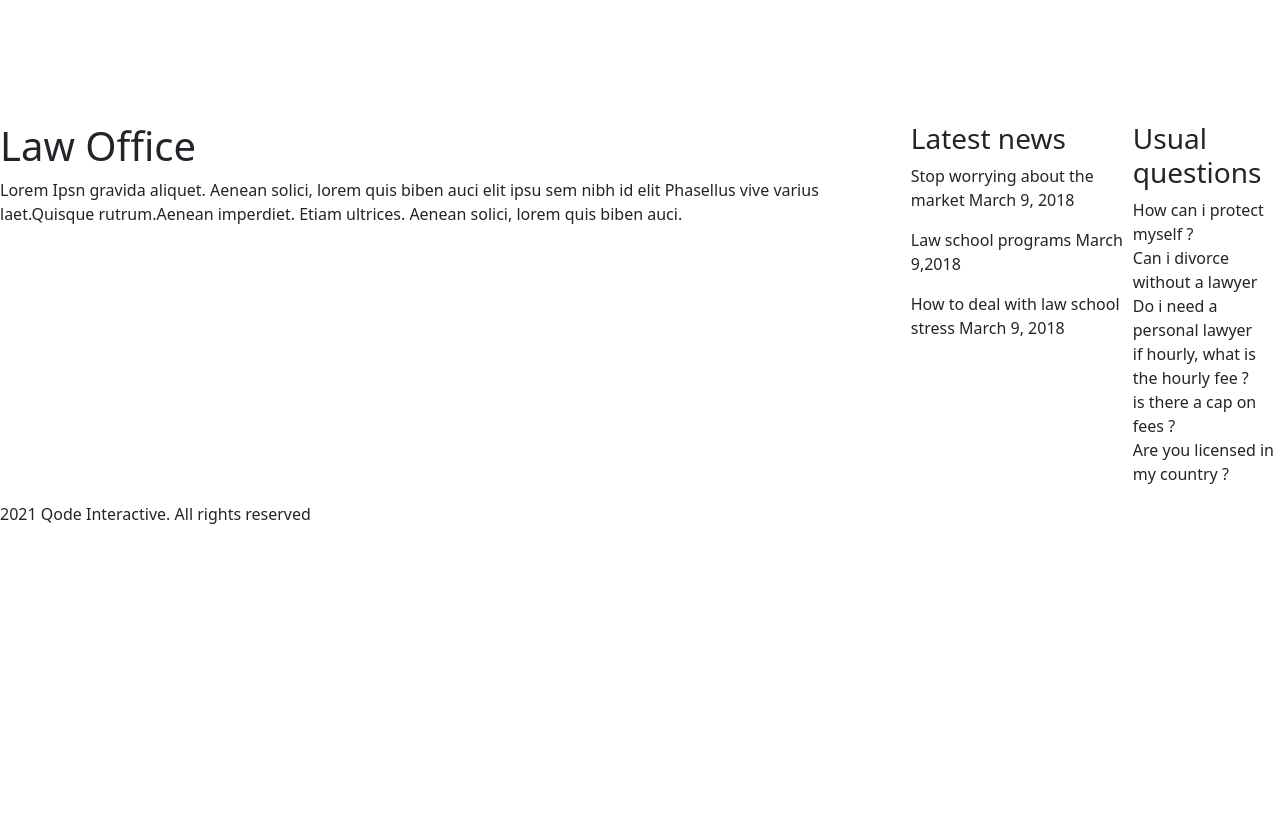
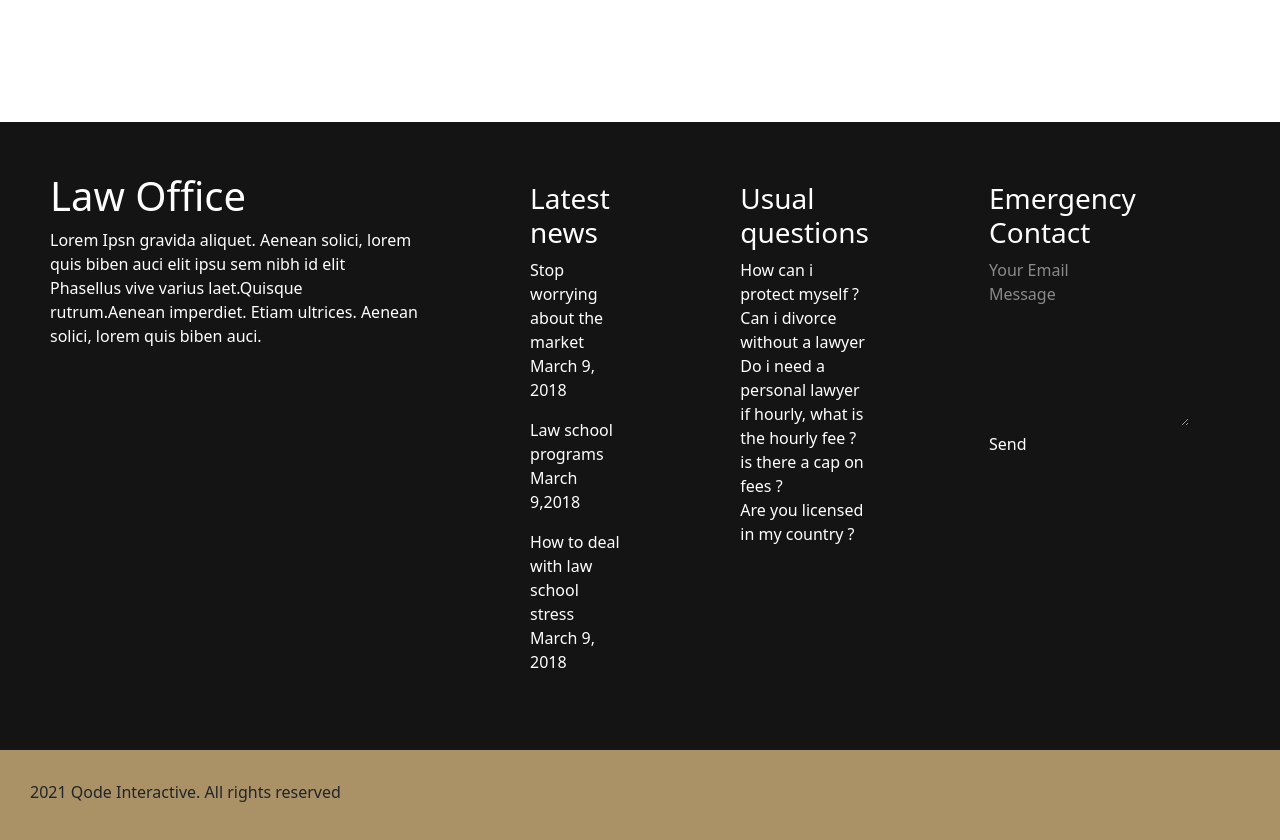
Before and after one commit to Toluwanimicode/Anwalt-Frontend, a React (Vite) app: page /team in a window 1280 px wide. Shown: the part 1120-1960 px from the top of the page. Before the commit the page ends 1662 px from the top, so only its background shows below. Built offline with nearby package versions, Linux system fonts and the light colour scheme.

Commit message:
added changes

```diff
--- a/src/components/Footer/Footer.css
+++ b/src/components/Footer/Footer.css
@@ -1,3 +1,25 @@
 .footer-section{
     display: flex;
+    background-color: #141414;
+    color: white;
 }
+.footer-end{
+    background-color: #AA9166;
+    padding: 30px;
+
+}
+.FooterSection-1{
+    padding-right: 50px;
+    padding-left: 50px;
+    padding-top: 50px;
+    padding-bottom: 50px;
+}
+.FooterSection-2{
+    padding: 60px;
+}
+.FooterSection-3{
+    padding: 60px;
+}
+.FooterSection-4{
+    padding: 60px;
+}
--- a/src/components/Footer/Footer.jsx
+++ b/src/components/Footer/Footer.jsx
@@ -5,7 +5,7 @@ const Footer = () => {
     return (
     <div >
         <div className='footer-section' >
-            <div>
+            <div className='FooterSection-1'>
                 <div>
                     <h1>Law Office</h1>
                     <p>Lorem Ipsn gravida aliquet. Aenean solici, lorem quis biben auci elit ipsu sem nibh id elit Phasellus vive varius laet.Quisque rutrum.Aenean imperdiet. Etiam ultrices. Aenean solici, lorem quis biben auci.</p>
@@ -17,7 +17,7 @@ const Footer = () => {
                     </div>
                 </div>
             </div>
-            <div>
+            <div className='FooterSection-2'>
                 <h3>Latest news</h3>
                 <p>Stop worrying about the market  March 9, 2018</p>
 
@@ -29,7 +29,7 @@ const Footer = () => {
                     March 9, 2018
                 </p>
             </div>
-            <div>
+            <div className='FooterSection-3'>
                 <h3>Usual questions</h3>
                 <p>How can i protect myself ?
                     <br></br>
@@ -45,9 +45,16 @@ const Footer = () => {
 
                 </p>
             </div>
-            <div></div>
+            <div className='FooterSection-4'>
+                <h3>Emergency Contact</h3>
+                <form class="contact-form"  method="POST">
+                    <input type="email" name="email" placeholder="Your Email" required />
+                    <textarea name="message" placeholder="Message" rows="6" required></textarea>
+                    <button type="submit">Send</button>
+                </form>
             </div>
-            <div>
+            </div>
+            <div className='footer-end'>
                 <div>
                         <p>2021 Qode Interactive. All rights reserved</p>
                 </div>
@@ -57,7 +64,7 @@ const Footer = () => {
                     <div></div>
                     <div></div>
                 </div>
-        </div>
+            </div>
     </div>
 )
 }
```
